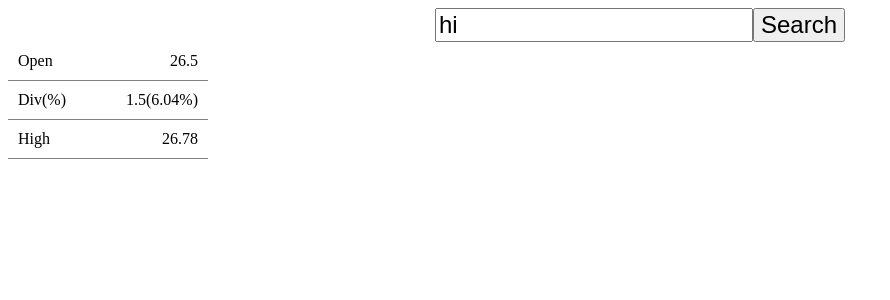
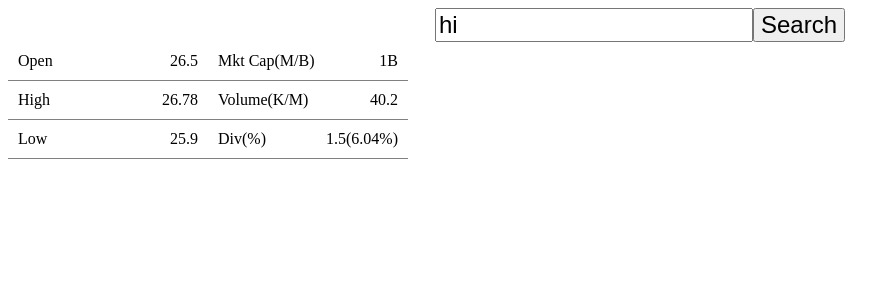
Before and after one commit to gregdardis/stock-market-search, a React app: page / in a window 1280 px wide. Shown: the top 300 px of the page, without its empty margins (0-890 px from the left). Built offline with nearby package versions, Linux system fonts and the light colour scheme.

Commit message:
made row component, hardcoded two columns into a row

```diff
--- a/src/App.jsx
+++ b/src/App.jsx
@@ -2,25 +2,52 @@ import React from 'react';
 
 import Search from './components/search';
 import Column from './components/column';
+import Row from './components/row';
 import DataItem from './components/dataItem';
 
 const App = () => (
   <div>
     <Search />
-    <Column
+    <Row
       componentsProps={[
         {
-          label: 'Open'
+          componentsProps: [
+            {
+              label: 'Open'
+            },
+            {
+              label: 'High'
+            },
+            {
+              label: 'Low'
+            }
+          ],
+          keyName: 'label',
+          columnCellComponent: DataItem,
+          rowKey: '1'
         },
         {
-          label: 'Div',
-          optionalLabel: '%'
-        },
-        {
-          label: 'High'
+          componentsProps: [
+            {
+              label: 'Mkt Cap',
+              optionalLabel: 'M/B'
+            },
+            {
+              label: 'Volume',
+              optionalLabel: 'K/M'
+            },
+            {
+              label: 'Div',
+              optionalLabel: '%'
+            }
+          ],
+          keyName: 'label',
+          columnCellComponent: DataItem,
+          rowKey: '2'
         }
       ]}
-      columnCellComponent={ DataItem }
+      keyName='rowKey'
+      rowCellComponent= { Column }
     />
   </div>
 );
--- a/src/components/column/Column.jsx
+++ b/src/components/column/Column.jsx
@@ -5,6 +5,7 @@ import './column.css';
 
 const Column = ({
   componentsProps,
+  keyName,
   columnCellComponent
 }) => {
   const ColumnCell = columnCellComponent;
@@ -12,8 +13,9 @@ const Column = ({
     <div className='column'>
       { componentsProps.map(p => (
         <ColumnCell
-          key={ p.label }
-          { ...p } />
+          key={ p[keyName] }
+          { ...p }
+        />
       ))}
     </div>
   );
@@ -22,6 +24,7 @@ const Column = ({
 // before deleting isRequired
 Column.propTypes = {
   componentsProps: PropTypes.array.isRequired,
+  keyName: PropTypes.string.isRequired,
   columnCellComponent: PropTypes.func.isRequired
 };
 
--- /dev/null
+++ b/src/components/row/Row.jsx
@@ -0,0 +1,30 @@
+import React from 'react';
+import PropTypes from 'prop-types';
+
+import './row.css';
+
+const Row = ({
+  componentsProps,
+  keyName,
+  rowCellComponent
+}) => {
+  const RowCell = rowCellComponent;
+  return (
+    <div className='row'>
+      { componentsProps.map(p => (
+        <RowCell
+          key={ p[keyName] }
+          { ...p }
+        />
+      ))}
+    </div>
+  );
+};
+
+Row.propTypes = {
+  componentsProps: PropTypes.array.isRequired,
+  keyName: PropTypes.string.isRequired,
+  rowCellComponent: PropTypes.func.isRequired
+};
+
+export default Row;
--- /dev/null
+++ b/src/components/row/index.js
@@ -0,0 +1,3 @@
+import Row from './Row';
+
+export default Row;
--- /dev/null
+++ b/src/components/row/row.css
@@ -0,0 +1,3 @@
+.row {
+  display: flex;
+}
--- a/src/render.js
+++ b/src/render.js
@@ -21,11 +21,29 @@ const initialState = {
       valueSuffix: '',
       optionalValueSuffix: ''
     },
+    Low: {
+      value: 25.90,
+      optionalValue: null,
+      valueSuffix: '',
+      optionalValueSuffix: ''
+    },
     Div: {
       value: 1.50,
       optionalValue: 6.04,
       valueSuffix: '',
       optionalValueSuffix: '%'
+    },
+    'Mkt Cap': {
+      value: 1,
+      optionalLabel: 'M/B',
+      valueSuffix: 'B',
+      optionalValueSuffix: ''
+    },
+    Volume: {
+      value: 40.2,
+      optionalValue: null,
+      valueSuffix: '',
+      optionalValueSuffix: ''
     }
   }
 };
```
Also changed, not shown: 1 other file (tests, documents, lock files or other folders).
